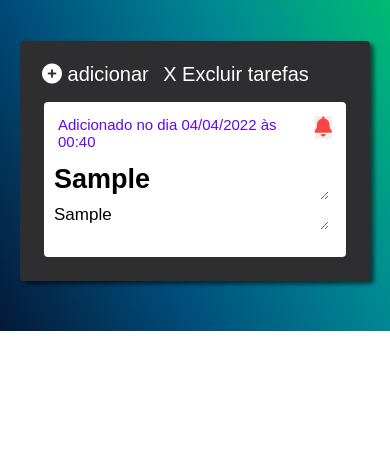
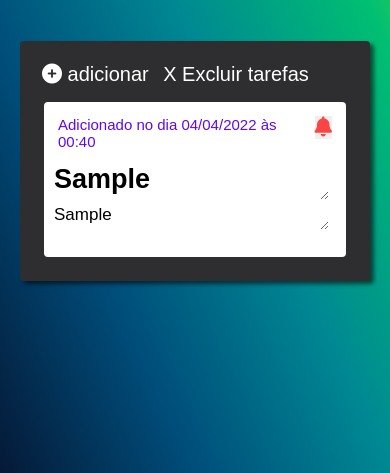
Before and after one commit to gilsonconceicao/To-Do-List-JS, a plain HTML site: page index.html in a window 390 px wide. Both pictures are taken after typing "Sample", "Sample" into the empty fields and a click on the input "Adicionar". Shown: the part 371-844 px from the top of the page. Drawn offline with Linux system fonts and the light colour scheme; a web font is replaced by a local one.

Commit message:
changes body page

```diff
--- a/src/css/toDoList.css
+++ b/src/css/toDoList.css
@@ -188,11 +188,15 @@ body {
 }
 
 @media screen and (max-width: 900px) {
-    .conteiner_TodDoList {
-        margin: auto 20px ;
+
+    body {
+        display: block;
+        height: 100vh;
     }
 
-
+    #form_list {
+        margin: auto 20px;
+    }
 
     #buttonAddList {
         width: 100px;
@@ -203,6 +207,10 @@ body {
     #form_list {
         display: block;
         padding: 20px 10px;
+    }
+
+    #areaAnswer {
+        margin: auto 20px;
     }
 
     .iconAddList {
```
